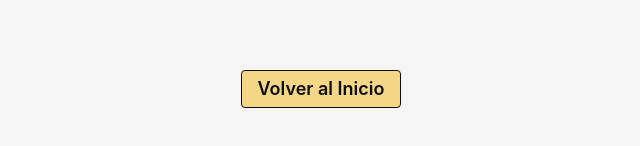
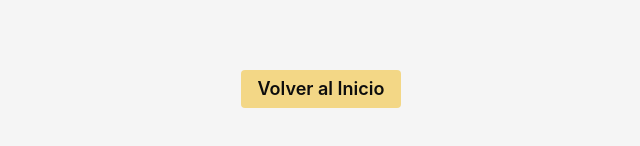
Before and after one commit to MicaCblls/pruebadeploy, a React (Vite) app: page /checkout/success in a window 1280 px wide. Shown: the part 420-566 px from the top of the page, without its empty margins (319-959 px from the left). Built offline with nearby package versions, Linux system fonts and the light colour scheme; the HTML template or start-up script is replaced by a standard one.

Commit message:
Update Success.jsx

```diff
--- a/src/Success.jsx
+++ b/src/Success.jsx
@@ -12,7 +12,7 @@ import {BsFillCartCheckFill}   from "react-icons/bs";
         Su pedido ha sido procesado correctamente.
       </p>
       </div>
-      <Link to="/" className="border border-header bg-yellow/70 hover:border-transparent text-header font-semibold py-1 px-4 rounded text-lg">
+      <Link to="/" className="border hover:border-header bg-yellow/70 border-transparent text-header font-semibold py-1 px-4 rounded text-lg hover:text-header transition-all">
         Volver al Inicio
       </Link>
 
```
